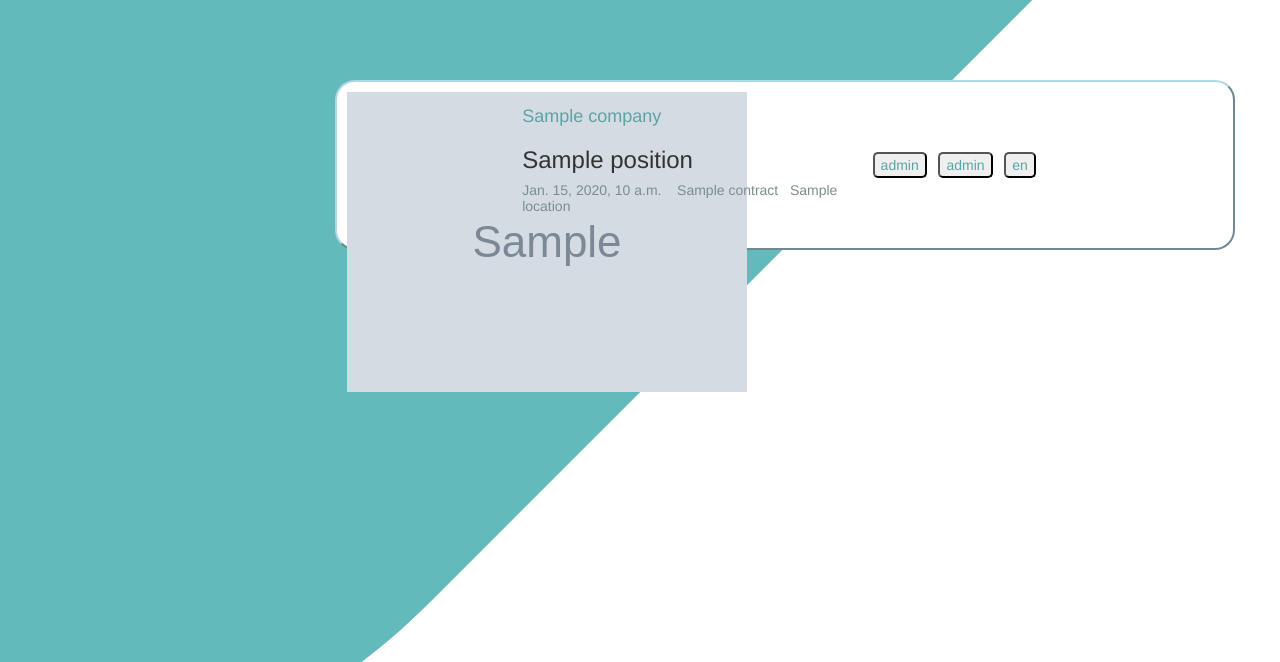
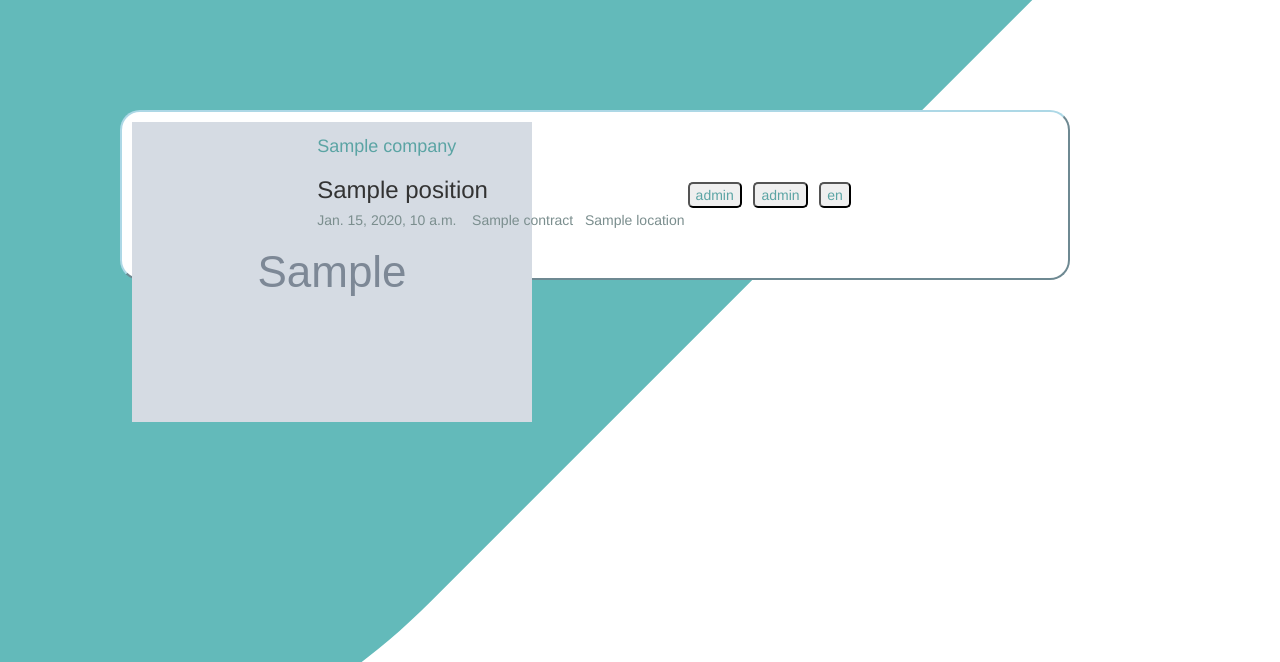
Before and after one commit to swathikolli/Intern, a Django app: template jobspanel/jobsapp/templates/jobsapp/index.html in a window 1280 px wide. Shown: the top 662 px of the page. Run offline with Django 3.2, Linux system fonts and the light colour scheme; the template is opened without the code that fills it: most values are stand-ins (such as "Sample title", 1, 10 or a date in 2020); grey boxes marked "Sample" are stand-in pictures; parts of the project's set-up code (start-up, migrations or seed data) failed here and were passed over; some libraries are stand-ins or nearby versions.

Commit message:
Update index.html

```diff
--- a/jobspanel/jobsapp/templates/jobsapp/index.html
+++ b/jobspanel/jobsapp/templates/jobsapp/index.html
@@ -1,38 +1,29 @@
+
 
 {% extends "jobsapp/layout.html" %}
 {% load static %}
 {% block head %}
  <link rel="stylesheet" href="https://maxcdn.bootstrapcdn.com/bootstrap/3.3.7/css/bootstrap.min.css">
   <script src="https://ajax.googleapis.com/ajax/libs/jquery/3.2.1/jquery.min.js"></script>
+  <meta name="viewport" content="width=device-width, initial-scale=1.0">
+  <link rel="stylesheet" href="https://maxcdn.bootstrapcdn.com/bootstrap/3.4.1/css/bootstrap.min.css">
+  <script src="https://ajax.googleapis.com/ajax/libs/jquery/3.5.1/jquery.min.js"></script>
+  <script src="https://maxcdn.bootstrapcdn.com/bootstrap/3.4.1/js/bootstrap.min.js"></script>
+
 <style>
+
   .main{
           padding:10px;
           display:block;
-          width:900px;
-          height:170px;
-          margin-left:250px;
-          margin-top:10px;
           border:2px outset lightblue;
-         alignment:center;
+          alignment:center;
           background-color:white;
           border-radius:20px;
 
-   }
-   .p1{
-          width:20%;
-          float:left;
 
    }
-   .p2{
-         width:40%;
-         margin-top:5px;
-          float:left;
-   }
-   .p3{
-   margin-top:50px;
-           width:40%;
-          float:right;
-   }
+
+
    h4{
           color: hsl(180, 29%, 50%);
    }
@@ -71,12 +62,55 @@
           color:white;
 
    }
+
+
+  .main {
+       width:500px;
+       height:400px;
+      margin-left:2px;
+          margin-top:5px;
+  }
+
+@media only screen and (max-width: 400px) {
+  .main { width:900px;
+       height:450px;
+      margin-left:2px;
+          margin-top:8px;}
+}
+
+@media only screen and (min-width: 1200px) {
+  .main { width:1100px;
+       height:170px;
+      margin-left:50px;
+          margin-top:20px;}
+}
+
+
+@media only screen and (min-width: 700px) {
+   .p1{
+          width:20%;
+          float:left;
+
+   }
+   .p2{
+         width:40%;
+         margin-top:5px;
+          float:left;
+   }
+   .p3{
+   margin-top:50px;
+           width:40%;
+          float:right;
+   }
+
+}
    </style>
 {% endblock %}
 {% block body %}
 {% for l in list %}
-<div class="col-md-12 col-sm-3">
-<div class="main">
+<div class="container">
+    <div class="row">
+<div class="col-10 main">
 <div class="p1">
            <img src="/static/jobsapp/{{ l.logo }}" alt="image"  />
 </div>
@@ -100,5 +134,7 @@
 </div>
 </div>
 </div>
+</div>
+</div>
 {% endfor %}
 {% endblock %}
```
